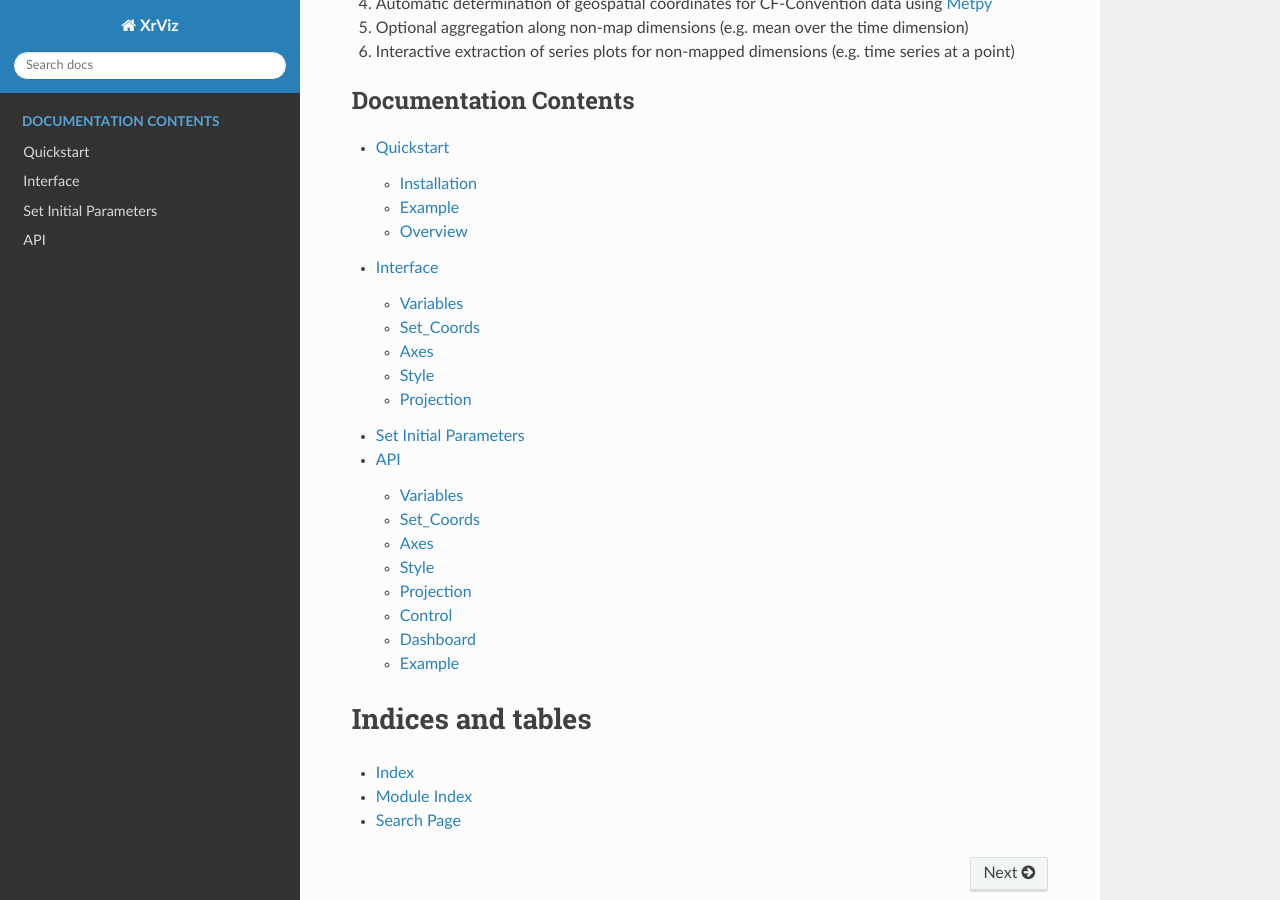
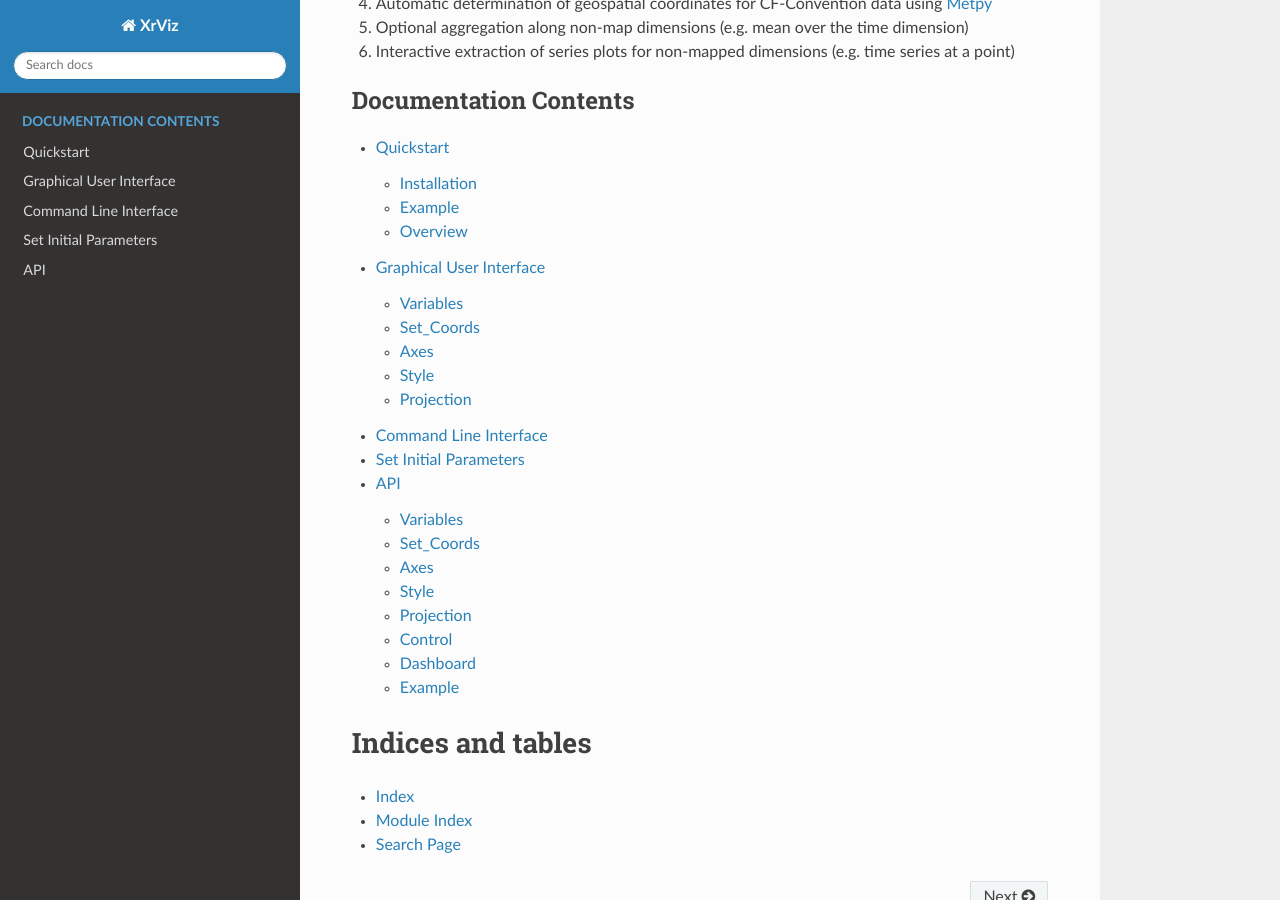
Before and after one commit to intake/xrviz, a Sphinx documentation site: the page built from docs/source/index.rst, in a window 1280 px wide and 900 px high, scrolled down 1058 px. Built offline with Sphinx 7.4.7 and the Read the Docs theme 2.0.0, drawn with Linux system fonts in a browser that asks for light colours.

Commit message:
Add doc for cli

```diff
--- a/docs/source/index.rst
+++ b/docs/source/index.rst
@@ -29,6 +29,7 @@ It offers the following functionality:
 
    quickstart.rst
    interface
+   cli
    set_initial_parameters
    api
 
--- a/docs/source/interface.rst
+++ b/docs/source/interface.rst
@@ -1,5 +1,5 @@
-Interface
-#########
+Graphical User Interface
+########################
 
 The following five panes are part of XrViz's interface:
 
```
Also changed, not shown: docs/source/cli.rst (added, +9 -0 lines), 1 other file.
